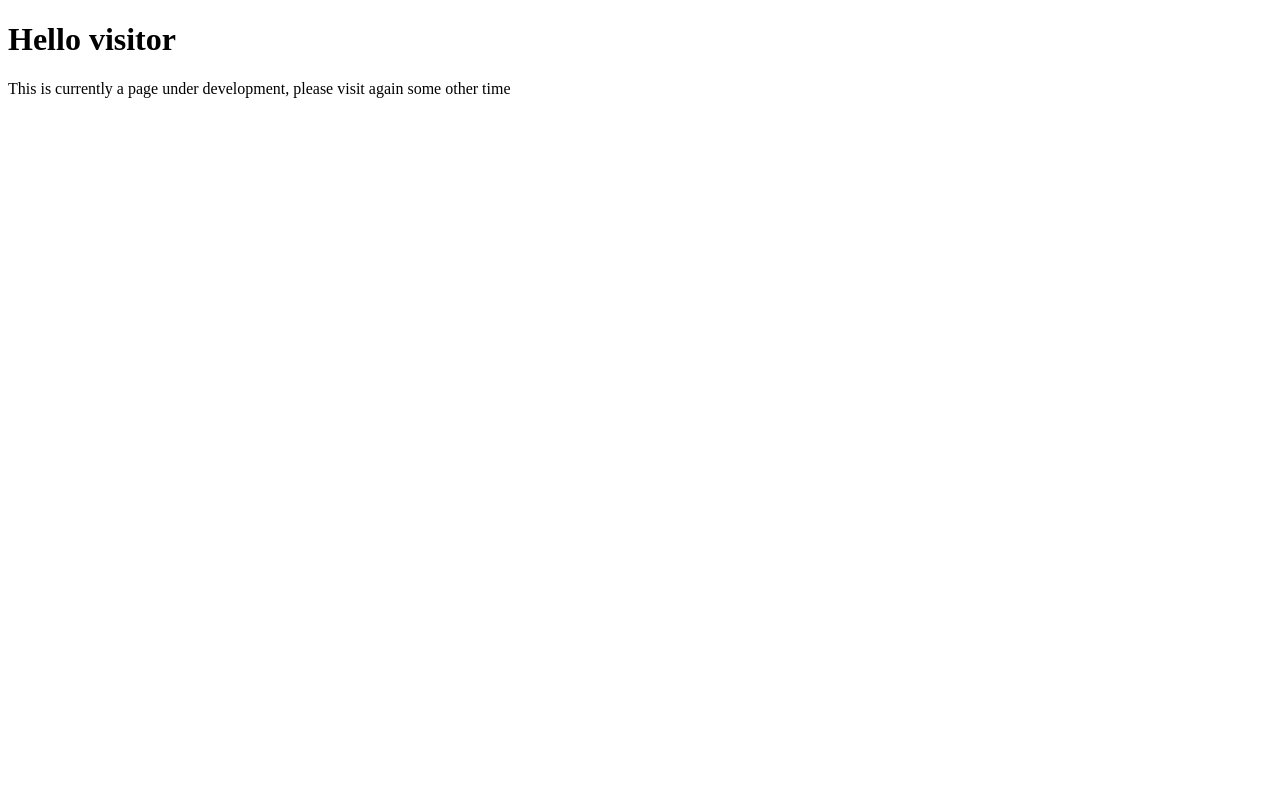
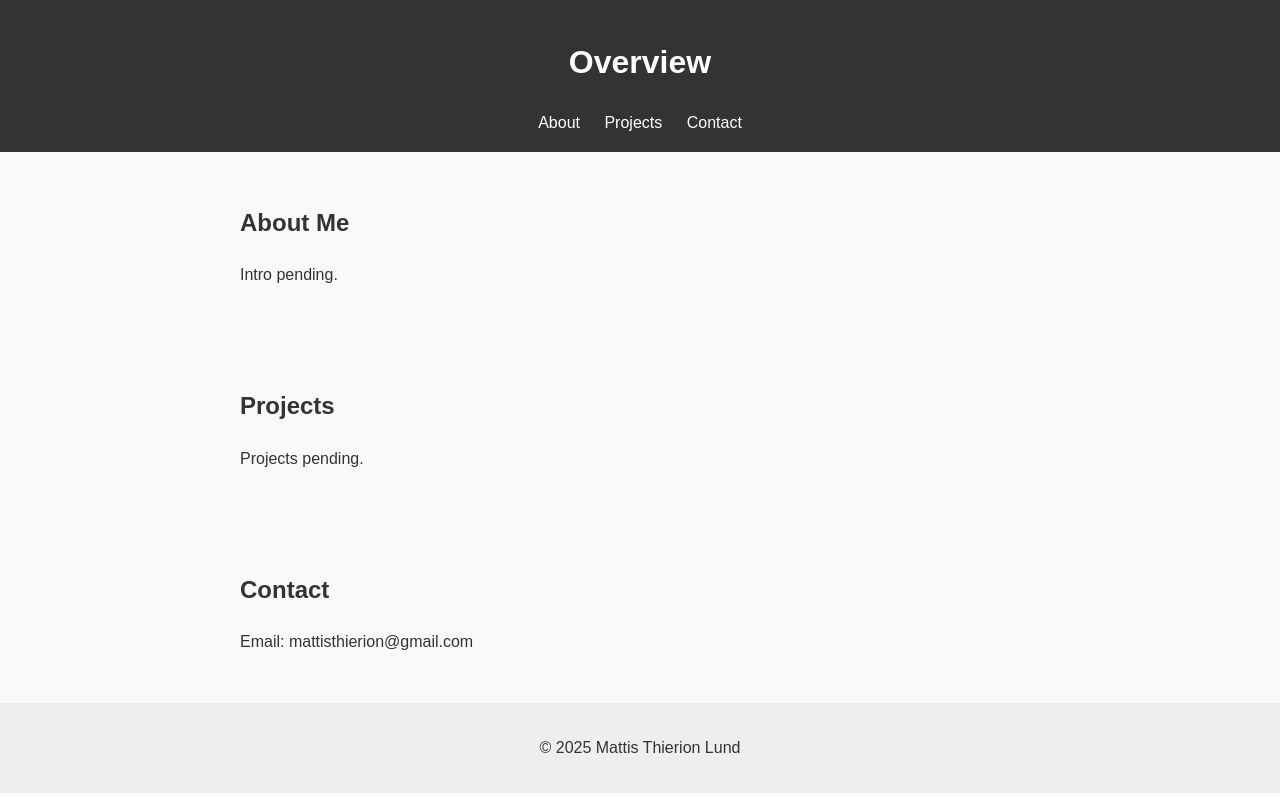
Before and after one commit to MThierion/MThierion.github.io, a plain HTML site: page index.html in a window 1280 px wide. Drawn offline with Linux system fonts and the light colour scheme.

Commit message:
first steps including information and structure

```diff
--- a/index.html
+++ b/index.html
@@ -1,7 +1,40 @@
 <!DOCTYPE html>
-<html>
+<html lang="en">
+<head>
+  <meta charset="UTF-8" />
+  <meta name="viewport" content="width=device-width, initial-scale=1.0" />
+  <title>Mattis Thierion Lund</title>
+  <link rel="stylesheet" href="styles.css" />
+</head>
 <body>
-<h1>Hello visitor</h1>
-<p>This is currently a page under development, please visit again some other time</p>
+  <header>
+    <h1>Overview</h1>
+    <nav>
+      <a href="#about">About</a>
+      <a href="#projects">Projects</a>
+      <a href="#contact">Contact</a>
+    </nav>
+  </header>
+
+  <main>
+    <section id="about">
+      <h2>About Me</h2>
+      <p>Intro pending.</p>
+    </section>
+
+    <section id="projects">
+      <h2>Projects</h2>
+      <p>Projects pending.</p>
+    </section>
+
+    <section id="contact">
+      <h2>Contact</h2>
+      <p>Email: mattisthierion@gmail.com</p>
+    </section>
+  </main>
+
+  <footer>
+    <p>© 2025 Mattis Thierion Lund</p>
+  </footer>
 </body>
 </html>
--- /dev/null
+++ b/styles.css
@@ -0,0 +1,33 @@
+body {
+  font-family: Arial, sans-serif;
+  margin: 0;
+  padding: 0;
+  line-height: 1.6;
+  background: #f9f9f9;
+  color: #333;
+}
+
+header {
+  background: #333;
+  color: white;
+  padding: 1rem;
+  text-align: center;
+}
+
+nav a {
+  color: white;
+  margin: 0 10px;
+  text-decoration: none;
+}
+
+section {
+  padding: 2rem;
+  max-width: 800px;
+  margin: auto;
+}
+
+footer {
+  text-align: center;
+  padding: 1rem;
+  background: #eee;
+}
```
